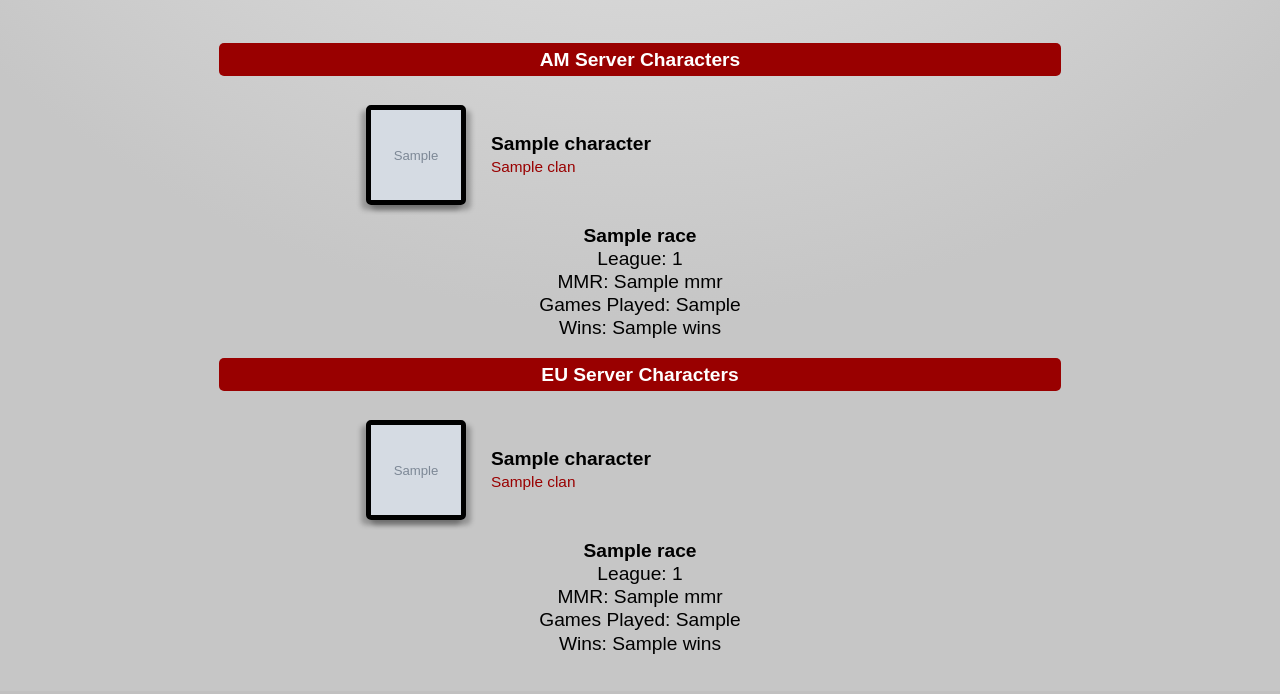
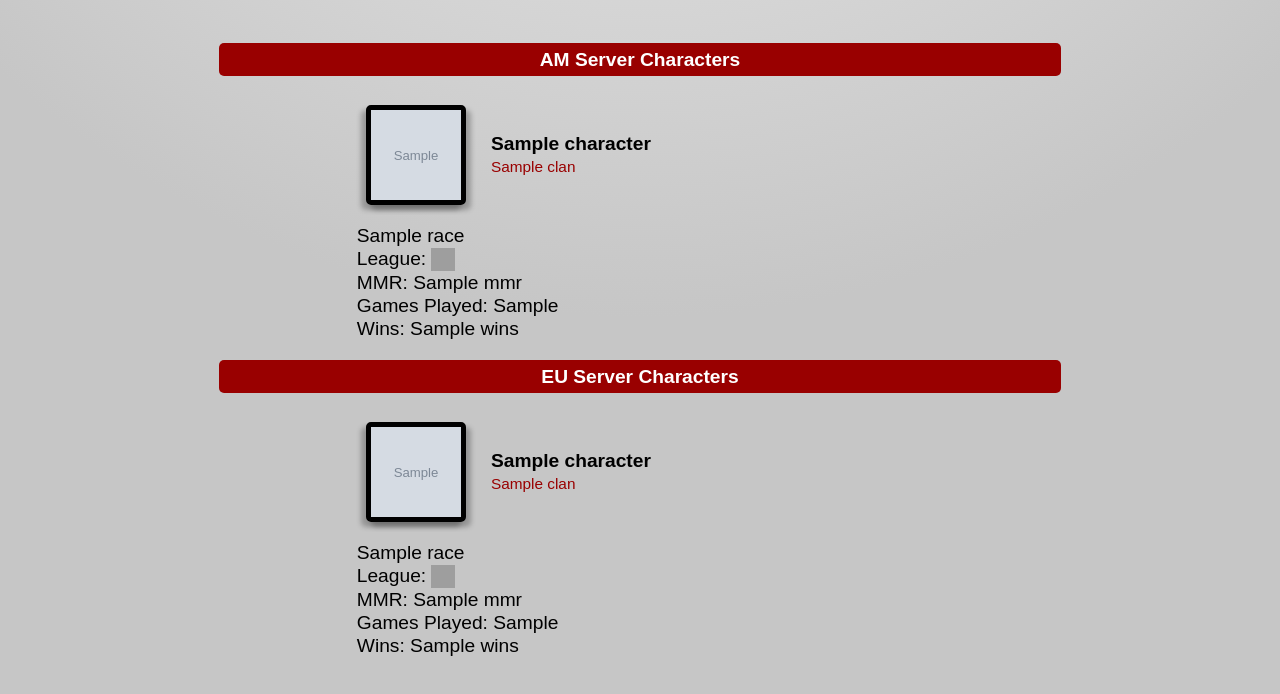
Before and after one commit to frugs/allin-ladderinfo, a Python web app: template templates/root.html.j2 in a window 1280 px wide. Shown: the part 643-1337 px from the top of the page. Before the commit the page ends 1297 px from the top, so only its background shows below. Run offline with Jinja, Linux system fonts and the light colour scheme; the template is opened without the code that fills it: most values are stand-ins (such as "Sample title", 1, 10 or a date in 2020); grey boxes marked "Sample" are stand-in pictures; grey boxes are pictures that could not be loaded.

Commit message:
cosmetic makeover

```diff
--- a/static/styles/main.css
+++ b/static/styles/main.css
@@ -75,5 +75,47 @@ body {
 }
 
 .character-ladder-info-container {
-    margin: 0.5em;
+  margin: 0.5em;
 }
+
+.ladder-info-race-protoss {
+  border-radius: 5px;
+  background: #50a050;
+  color: white;
+  padding: 5px 5px 5px 1em;
+  margin: 15px 0px 5px;
+}
+
+.ladder-info-race-zerg {
+  border-radius: 5px;
+  background: #a05050;
+  color: white;
+  padding: 5px 5px 5px 1em;
+  margin: 15px 0px 5px;
+}
+
+.ladder-info-race-terran {
+  border-radius: 5px;
+  background: #5050a0;
+  color: white;
+  padding: 5px 5px 5px 1em;
+  margin: 15px 0px 5px;
+}
+
+.ladder-info-race-random {
+  border-radius: 5px;
+  background: #a0a050;
+  color: white;
+  padding: 5px 5px 5px 1em;
+  margin: 15px 0px 5px;
+}
+
+.character-container-divider {
+  height: 2em;
+}
+
+.league-emblem {
+  height: 1.2em;
+  width: 1.2em;
+  vertical-align: middle;
+}
--- a/templates/root.html.j2
+++ b/templates/root.html.j2
@@ -47,24 +47,28 @@
           {{character.clan}}
         </div>
       </div>
-    </div>
 
       {% if character.ladder_info %}
 
       {% for race, ladder_info in character.ladder_info.items() %}
 
       <div class="character-ladder-info-container">
-        <div class="ladder-info-race">
-            <strong>{{race}}</strong>
-        </div>
-
-        <div>League: {{ladder_info.league_id}}</div>
+          <div class="ladder-info-race-{{race|lower}}">{{race}}</div>
+          <div>League: <img class="league-emblem" src="{{ladder_info.league_emblem}}"></div>
           <div>MMR: {{ladder_info.mmr}}</div>
           <div>Games Played: {{ladder_info.games_played}}</div>
           <div>Wins: {{ladder_info.wins}}</div>
       </div>
 
       {% endfor %}
+
+      {% endif %}
+
+    </div>
+
+    {% if not loop.last %}
+
+    <div class="character-container-divider"></div>
 
     {% endif %}
 
@@ -88,24 +92,28 @@
           {{character.clan}}
         </div>
       </div>
-    </div>
 
       {% if character.ladder_info %}
 
       {% for race, ladder_info in character.ladder_info.items() %}
 
       <div class="character-ladder-info-container">
-        <div class="ladder-info-race">
-            <strong>{{race}}</strong>
-        </div>
-
-        <div>League: {{ladder_info.league_id}}</div>
+        <div class="ladder-info-race-{{race|lower}}">{{race}}</div>
+        <div>League: <img class="league-emblem" src="{{ladder_info.league_emblem}}"></div>
         <div>MMR: {{ladder_info.mmr}}</div>
         <div>Games Played: {{ladder_info.games_played}}</div>
         <div>Wins: {{ladder_info.wins}}</div>
       </div>
 
       {% endfor %}
+
+      {% endif %}
+
+    </div>
+
+    {% if not loop.last %}
+
+    <div class="character-container-divider"></div>
 
     {% endif %}
 
```
Also changed, not shown: app.py (+14 -0 lines), static/images/bronze.png (added), static/images/diamond.png (added), static/images/gold.png (added), static/images/grandmaster.png (added), static/images/master.png (added), static/images/platinum.png (added), static/images/silver.png (added). Lines whose indentation alone changed are shown as unchanged.
